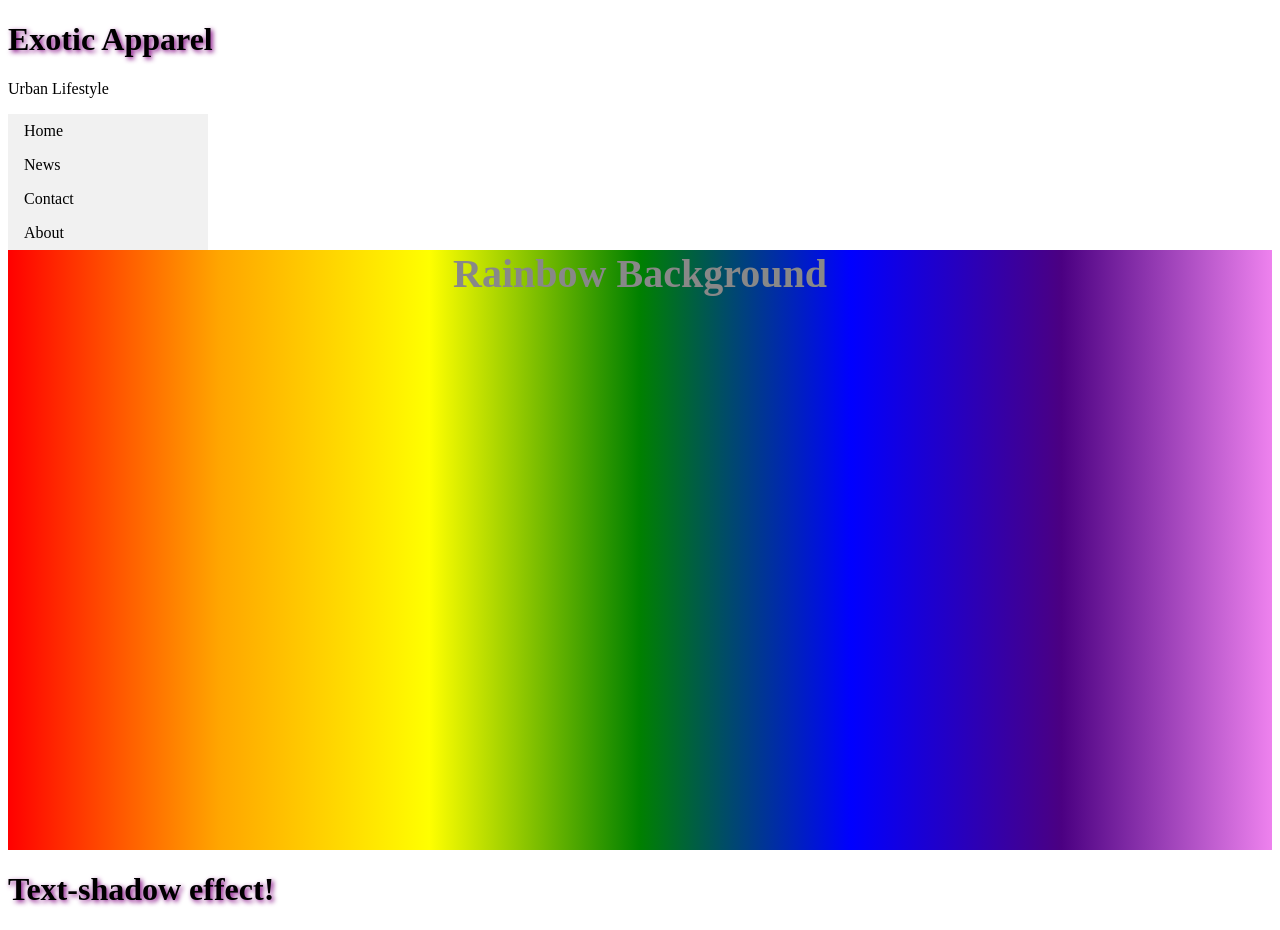
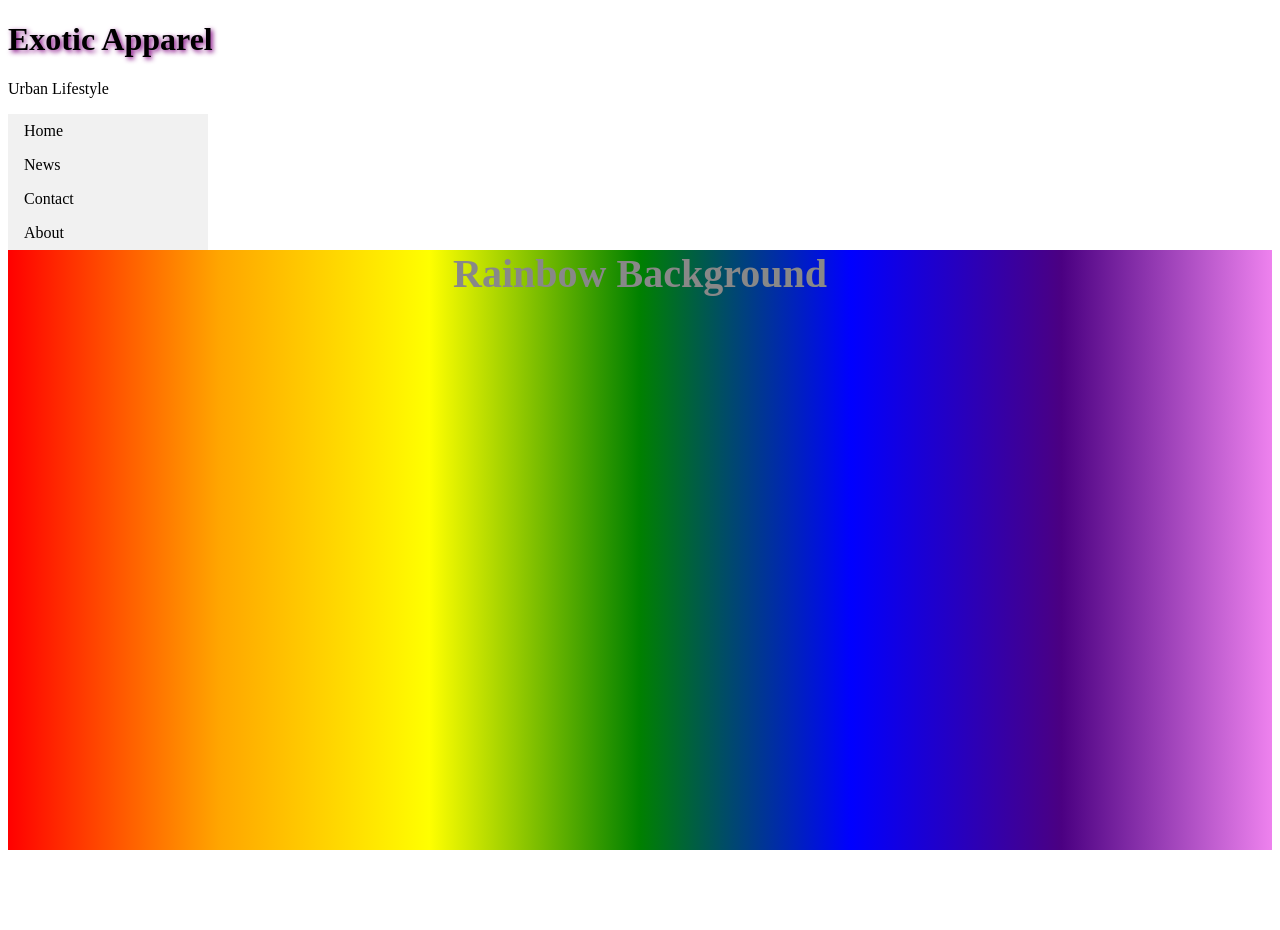
Before and after one commit to Hoganada/Batman, a plain HTML site: page index.html in a window 1280 px wide. After the commit the page ends 858 px from the top, so only its background shows below. Drawn offline with Linux system fonts and the light colour scheme.

Commit message:
Update index.html

```diff
--- a/index.html
+++ b/index.html
@@ -59,7 +59,7 @@ li a:hover {
 Rainbow Background
 </div>
 
- <h1>Text-shadow effect!</h1>
+
 
 </body>
 
```
